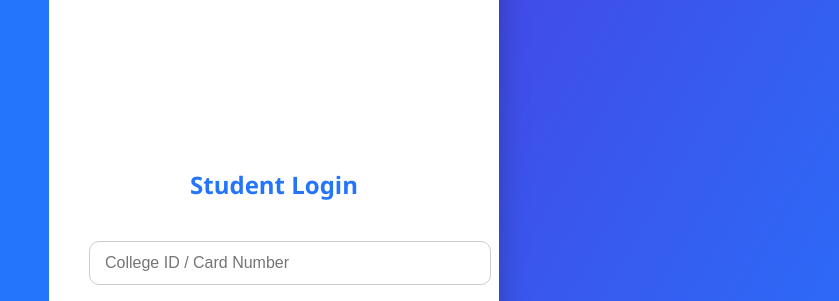
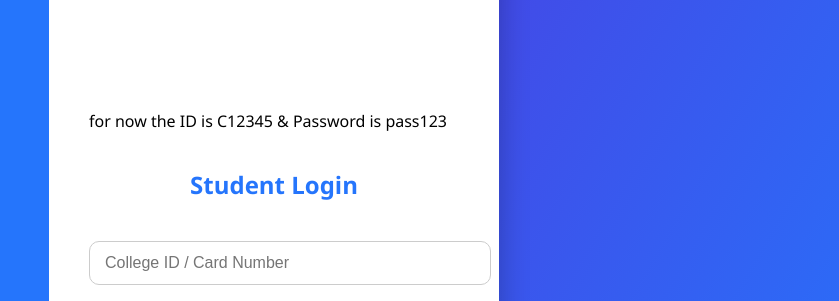
Before and after one commit to Mrudula-Baraskar/Noteswebsite, a plain HTML site: page login.html in a window 1280 px wide. Shown: the part 123-424 px from the top of the page, 441-1280 px from the left. Drawn offline with Linux system fonts and the light colour scheme.

Commit message:
ading one line in login

```diff
--- a/login_page.css
+++ b/login_page.css
@@ -77,6 +77,9 @@
           border: 1px solid #ccc;
           font-size: 16px;
         }
+        .login-form p{
+          color: black;
+        }
         .login-form button {
           width: 100%;
           padding: 12px 15px;
```
